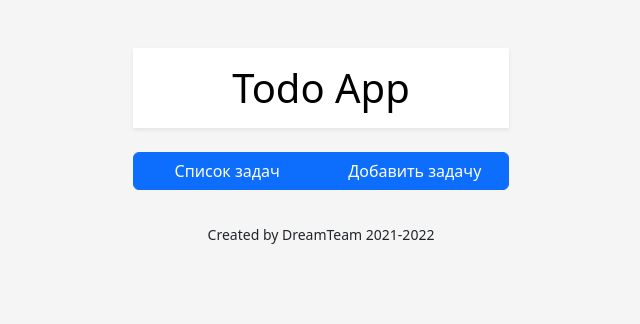
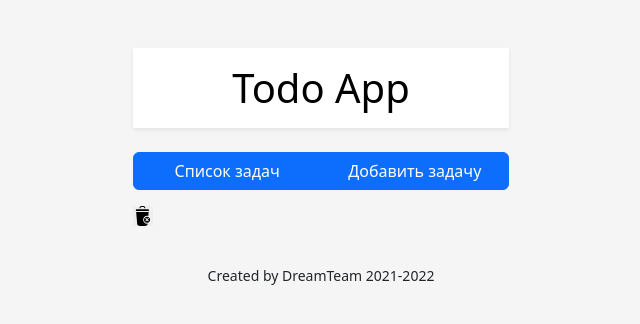
Before and after one commit to kanat1390/homework_55_atygayev_kanat, a Django app: page / in a window 1280 px wide. Shown: the top 324 px of the page, without its empty margins (319-959 px from the left). Run offline with Django 4.2, Linux system fonts and the light colour scheme; data that the repository does not hold is empty; some libraries are stand-ins or nearby versions.

Commit message:
Добавлена возможность удалять батчем

```diff
--- a/src/todo/static/todo/css/style.css
+++ b/src/todo/static/todo/css/style.css
@@ -1,3 +1,11 @@
 body{
     background-color: #f5f5f5;
 }
+
+.btn_batch_delete{
+    background-image: url('../icons/delete-svgrepo-com.svg') ;
+    width:20px;
+    height:20px;
+    background-repeat: no-repeat;
+    border:None;
+}
--- a/src/todo/templates/todo/partial/task_list_item.html
+++ b/src/todo/templates/todo/partial/task_list_item.html
@@ -1 +1,4 @@
-<a href="{{ task.get_absolute_url }}" class="list-group-item list-group-item-action">{{ task.title }}</a>
+<div class="d-flex gap-3">
+    <input type="checkbox" name="tasks" value="{{task.pk}}" />
+    <a href="{{ task.get_absolute_url }}" class="list-group-item list-group-item-action">{{ task.title }}</a>
+</div>
--- a/src/todo/templates/todo/task_list.html
+++ b/src/todo/templates/todo/task_list.html
@@ -8,7 +8,11 @@
 {% endblock menu %}
 
 {% block content %}
-<form action="" method="post">
+<form action="{% url 'batch-delete' %}" method="POST">
+    {% csrf_token %}
+    <div class="mb-3">
+        <input type="submit" value="" class="btn_batch_delete">
+    </div>
     <div class="list-group">
         {% for task in task_list %}
         {% include 'todo/partial/task_list_item.html' %}
--- a/src/todo/urls.py
+++ b/src/todo/urls.py
@@ -1,5 +1,5 @@
 from django.urls import path
-from .views import task_list, task_detail, task_delete, task_delete_confirm, task_create, task_update
+from .views import task_list, task_detail, task_delete, task_delete_confirm, task_create, task_update, task_batch_delete
 urlpatterns = [
     path('', task_list, name='task-list'),
     path('tasks/<int:pk>/', task_detail, name='task-detail'),
@@ -7,4 +7,5 @@ urlpatterns = [
     path('tasks/<int:pk>/delete/confirm/', task_delete_confirm, name='task-delete-confirm'),
     path('tasks/create/', task_create, name='task-create'),
     path('tasks/<int:pk>/update/', task_update, name='task-update'),
+    path('tasks/batch-delete/', task_batch_delete, name='batch-delete'),
 ]
--- a/src/todo/views.py
+++ b/src/todo/views.py
@@ -50,3 +50,10 @@ def task_update(request, pk):
         'task': task,
     }
     return render(request, 'todo/task_update.html', context)
+
+def task_batch_delete(request):
+    task_pk_list = request.POST.getlist('tasks')
+    if task_pk_list:
+        for pk in task_pk_list:
+            task_service.soft_delete_by_pk(pk)
+    return redirect('task-list')
```
Also changed, not shown: src/todo/static/todo/icons/delete-svgrepo-com.svg (added), src/todo/static/todo/icons/delete.png (added).
